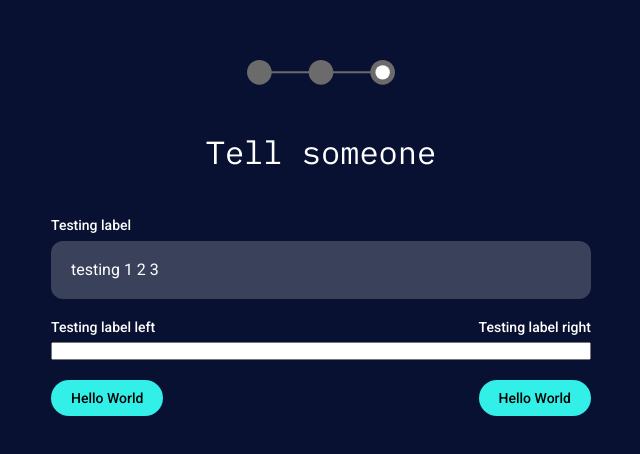
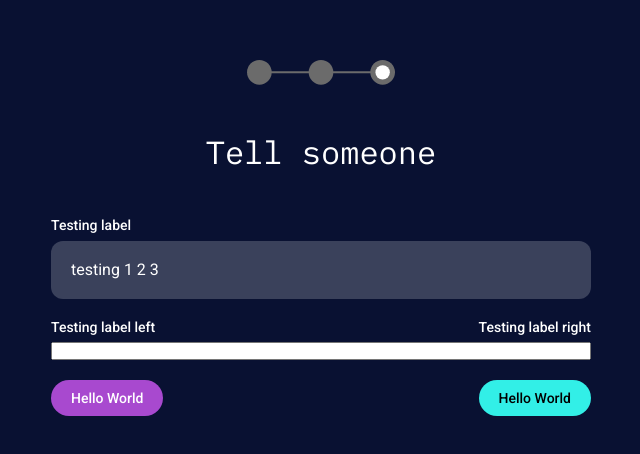
Before and after one commit to silentsilas/Attendant, a React (Create React App) app: page / in a window 1280 px wide. Shown: the part 162-616 px from the top of the page, without its empty margins (319-959 px from the left). Built offline with nearby package versions, Linux system fonts and the light colour scheme.

Commit message:
Add hover styles to button. Make input use shared variables for padding, border-radius

```diff
--- a/src/App.tsx
+++ b/src/App.tsx
@@ -48,7 +48,7 @@ function App() {
         <input type="text" name="testInput2" style={{ width: "100%" }} />
         <Spacer />
         <SpaceBetweenContainer>
-          <Button variant="secondary" onClick={() => {}}>
+          <Button variant="primary" onClick={() => {}}>
             Hello World
           </Button>
           <Button variant="secondary" onClick={() => {}}>
--- a/src/shared/styles.js
+++ b/src/shared/styles.js
@@ -23,4 +23,6 @@ export const typography = {
 
 export const input = {
   padding: "2rem",
+  borderRadius: "12px",
+  fontSize: "1.6rem",
 };
--- a/src/stories/Button.tsx
+++ b/src/stories/Button.tsx
@@ -1,6 +1,7 @@
 import React, { FC, ReactNode } from "react";
-import styled from "styled-components";
+import styled, { css } from "styled-components";
 import CSS from "csstype";
+import { darken } from "polished";
 
 import { color, typography } from "../shared/styles";
 
@@ -41,12 +42,29 @@ const StyledButton = styled.button<ButtonProps>`
   transition: all 150ms ease-out;
   transform: translate3d(0, 0, 0);
 
-  color: ${(props) =>
-    props.variant === "primary" ? color.white : color.black};
-  background-color: ${(props) =>
-    props.variant === "primary" ? color.primary : color.secondary};
-
   &:hover {
     transform: translateY(-2px);
   }
+
+  ${(props) =>
+    props.variant === "primary" &&
+    css`
+      color: ${color.white};
+      background-color: ${color.primary};
+
+      &:hover {
+        background-color: ${darken(0.05, color.primary)};
+      }
+    `}
+
+  ${(props) =>
+    props.variant === "secondary" &&
+    css`
+      color: ${color.black};
+      background-color: ${color.secondary};
+
+      &:hover {
+        background-color: ${darken(0.1, color.secondary)};
+      }
+    `}
 `;
--- a/src/stories/Input.tsx
+++ b/src/stories/Input.tsx
@@ -45,12 +45,12 @@ const Input: FC<InputProps> = ({
 export default Input;
 
 const StyledInput = styled.input<InputProps>`
-  border-radius: 12px;
+  border-radius: ${input.borderRadius};
   border: none;
   padding: ${input.padding};
   width: 100%;
 
-  font-size: 1.6rem;
+  font-size: ${input.fontSize};
   font-family: ${typography.primary};
   font-weight: ${typography.weight.regular};
 
```
